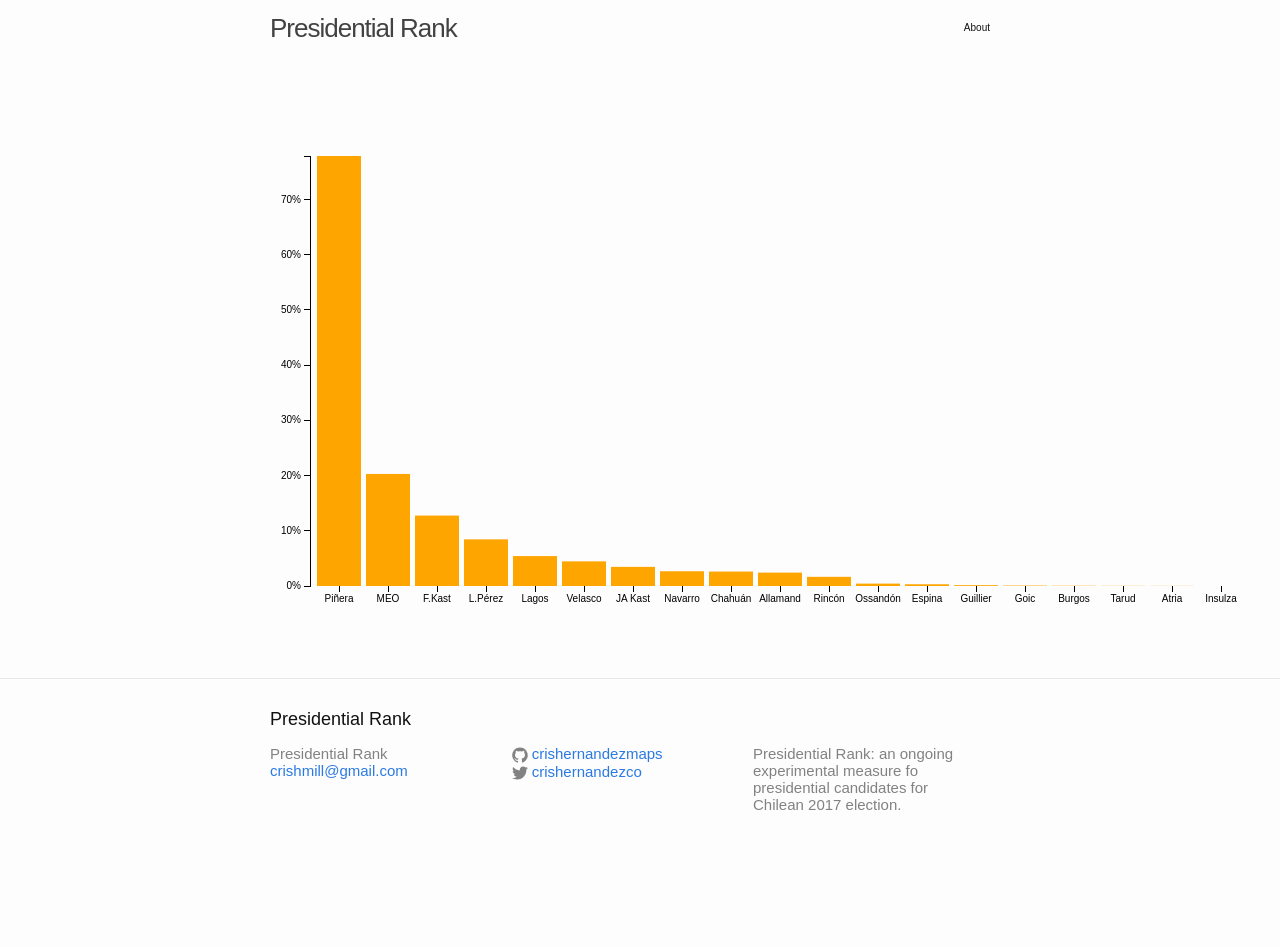
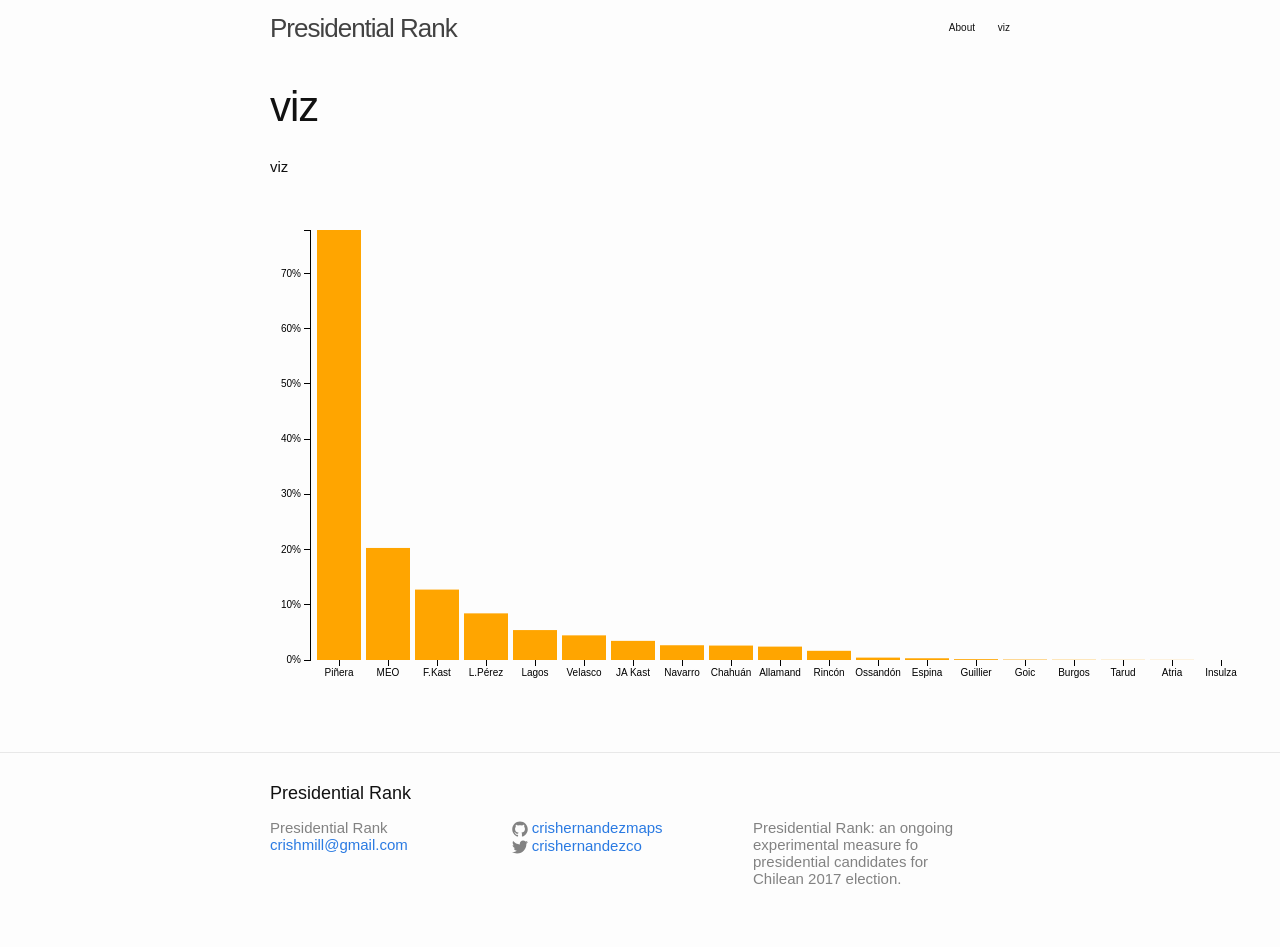
Before and after one commit to crishernandezmaps/presrank, a Jekyll site: the page built from index.html, in a window 1280 px wide. Built offline with Jekyll 4.4.1, drawn with Linux system fonts in a browser that asks for light colours; before the commit the page ends 900 px from its top, so only the background shows below that.

Commit message:
update index.html

```diff
--- a/index.html
+++ b/index.html
@@ -1,15 +1,13 @@
 ---
 layout: page
-title: ""
-header-img: "img/dashboard-bg.jpg"
-order: 1
+title: "viz"
 ---
 <head>
   <!-- Using d3-tip graph from Justin Palmen http://bl.ocks.org/Caged/6476579 -->
   <meta charset="utf-8">
-  <link rel="stylesheet" type="text/css" href="css/graph.css">
-  <script src="js/d3.v3.min.js"></script>
-  <script src="js/d3.tip.v0.6.3.js"></script>
+  <link rel="stylesheet" type="text/css" href="/css/graph.css">
+  <script src="/js/d3.v3.min.js"></script>
+  <script src="/js/d3.tip.v0.6.3.js"></script>
 </head>
 
 <body>
```
